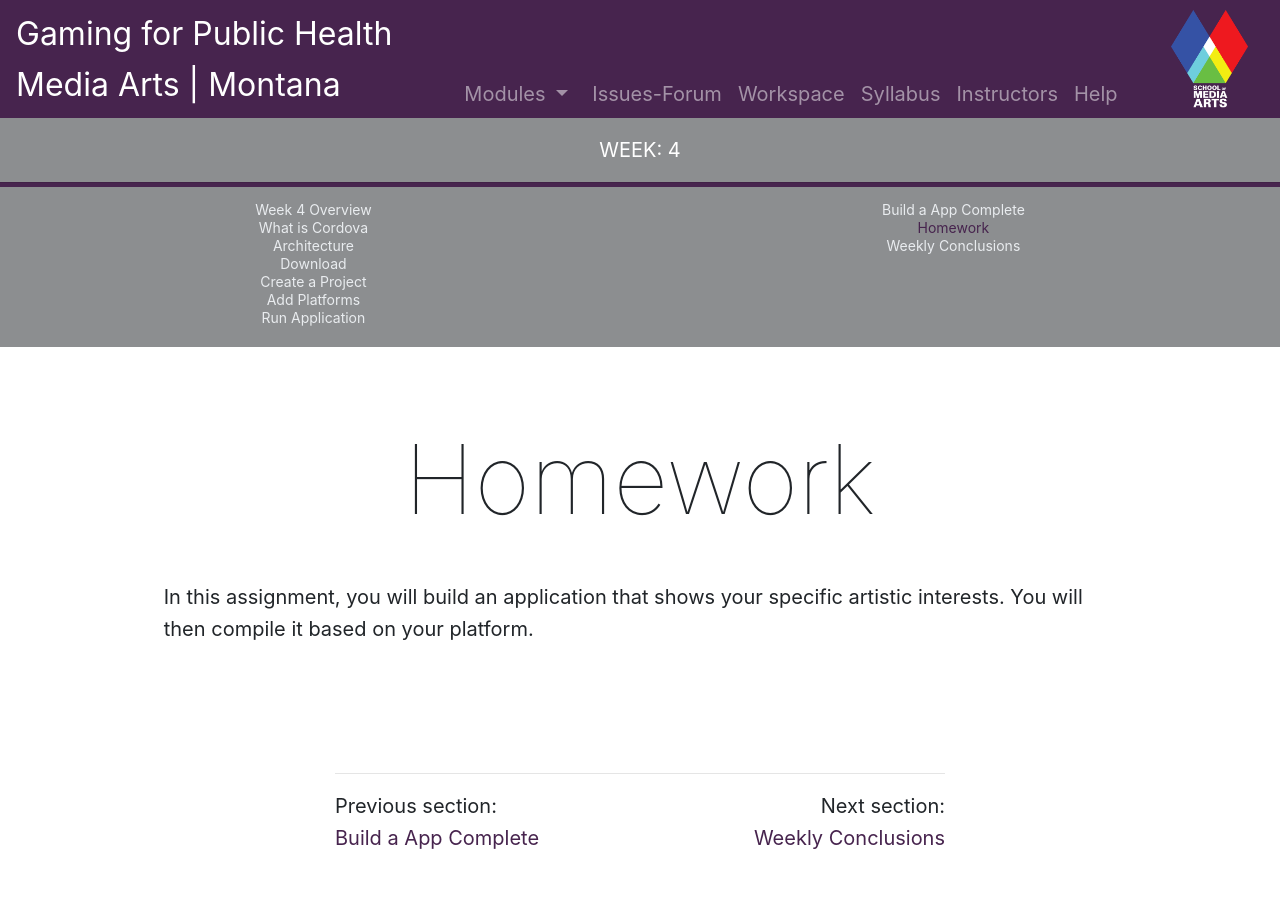
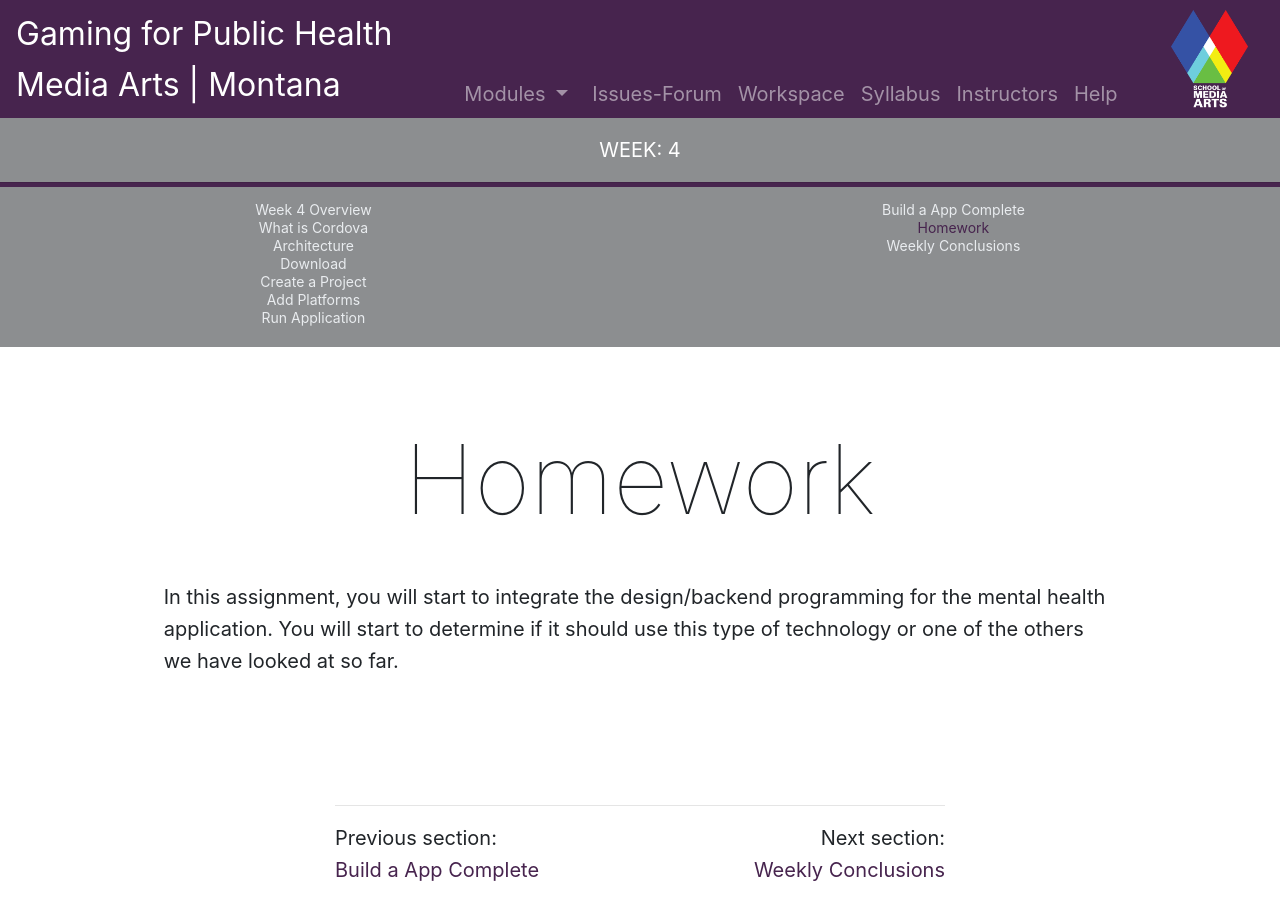
Before and after one commit to Montana-Media-Arts/462-MobileGaming-Fall2023, a Jekyll site: the page built from modules/week-4/_posts/2010-01-01-homework.md, in a window 1280 px wide. Built offline with Jekyll 4.4.1, drawn with Linux system fonts in a browser that asks for light colours; nearby versions of some CDN libraries.

Commit message:
updated text

```diff
--- a/modules/week-4/_posts/2010-01-01-homework.md
+++ b/modules/week-4/_posts/2010-01-01-homework.md
@@ -6,4 +6,4 @@ jotted: false
 
 # Homework
 
-In this assignment, you will build an application that shows your specific artistic interests.  You will then compile it based on your platform.
+In this assignment, you will start to integrate the design/backend programming for the mental health application.  You will start to determine if it should use this type of technology or one of the others we have looked at so far.
```
Also changed, not shown: modules/week-4/_posts/2017-12-30-conclusions.md (+2 -0 lines).
